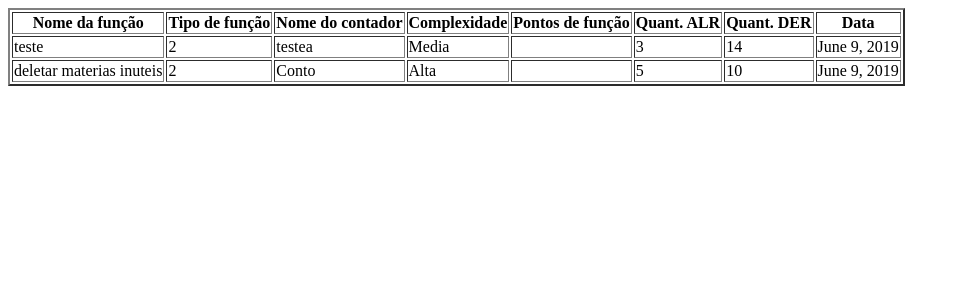
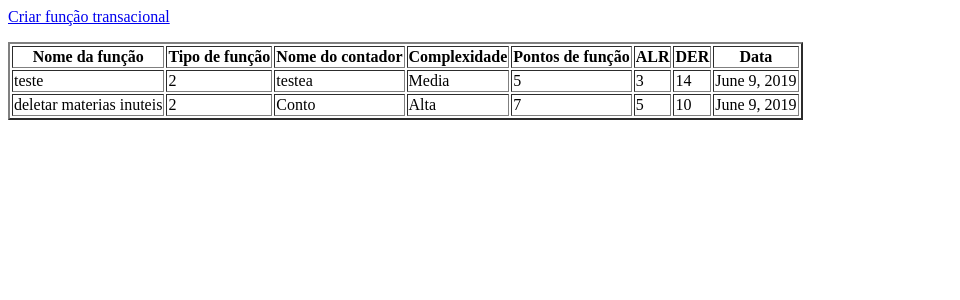
Before and after one commit to fga-verival/2019-1Grupo6, a Django app: page / in a window 1280 px wide. Shown: the top 300 px of the page, without its empty margins (0-960 px from the left). Run offline with Django 3.2, Linux system fonts and the light colour scheme; data comes from the database, SQL or seed files in the repository; both versions use the stored data as it was after the commit.

Commit message:
Adding a create transactional function link and fixing ft insertion

```diff
--- a/F3/templates/F3/transactionalfunction_list.html
+++ b/F3/templates/F3/transactionalfunction_list.html
@@ -1,6 +1,9 @@
 <html>
     <head></head>
     <body>
+        <p>
+            <a href='/new'>Criar função transacional</a>
+        </p>
         <table border="2">
             <thead>
                 <tr>
@@ -9,8 +12,8 @@
                 <th>Nome do contador</th>
                 <th>Complexidade</th>
                 <th>Pontos de função</th>
-                <th>Quant. ALR</th>
-                <th>Quant. DER</th>
+                <th>ALR</th>
+                <th>DER</th>
                 <th>Data</th>
                 </tr>
             </thead>
@@ -21,7 +24,7 @@
                         <td>{{ element.f_type }}</td>
                         <td>{{ element.counter_name }}</td>
                         <td>{{ element.complexity }}</td>
-                        <td>{{ element.function_poitns }}</td>
+                        <td>{{ element.function_points }}</td>
                         <td>{{ element.qt_ALR }}</td>
                         <td>{{ element.qt_DER }}</td>
                         <td>{{ element.date }}</td>
--- a/F3/views.py
+++ b/F3/views.py
@@ -7,7 +7,7 @@ from .models import TransactionalFunction
 class TransactionalFunctionCreate(CreateView):
     model = TransactionalFunction
     fields = ['name', 'f_type', 'qt_ALR', 'qt_DER', 'function_points', 'counter_name', 'complexity']
-    success_url = reverse_lazy('')
+    success_url = reverse_lazy('ft_list')
 
 
 class TransactionalFunctionList(ListView):
```
Also changed, not shown: F3/templates/F3/transactionalfunction_form.html (+6 -1 lines), db.sqlite3.
